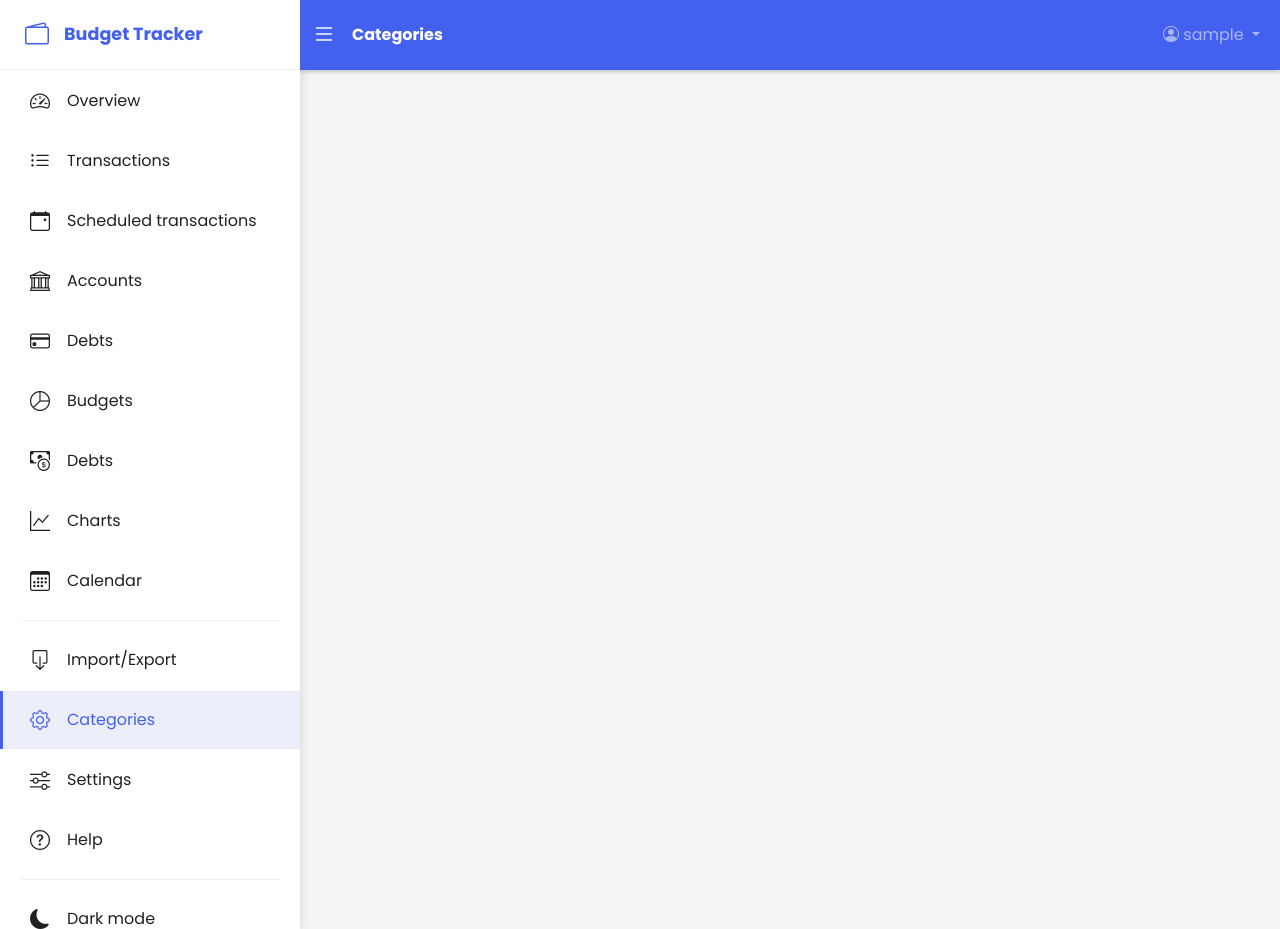
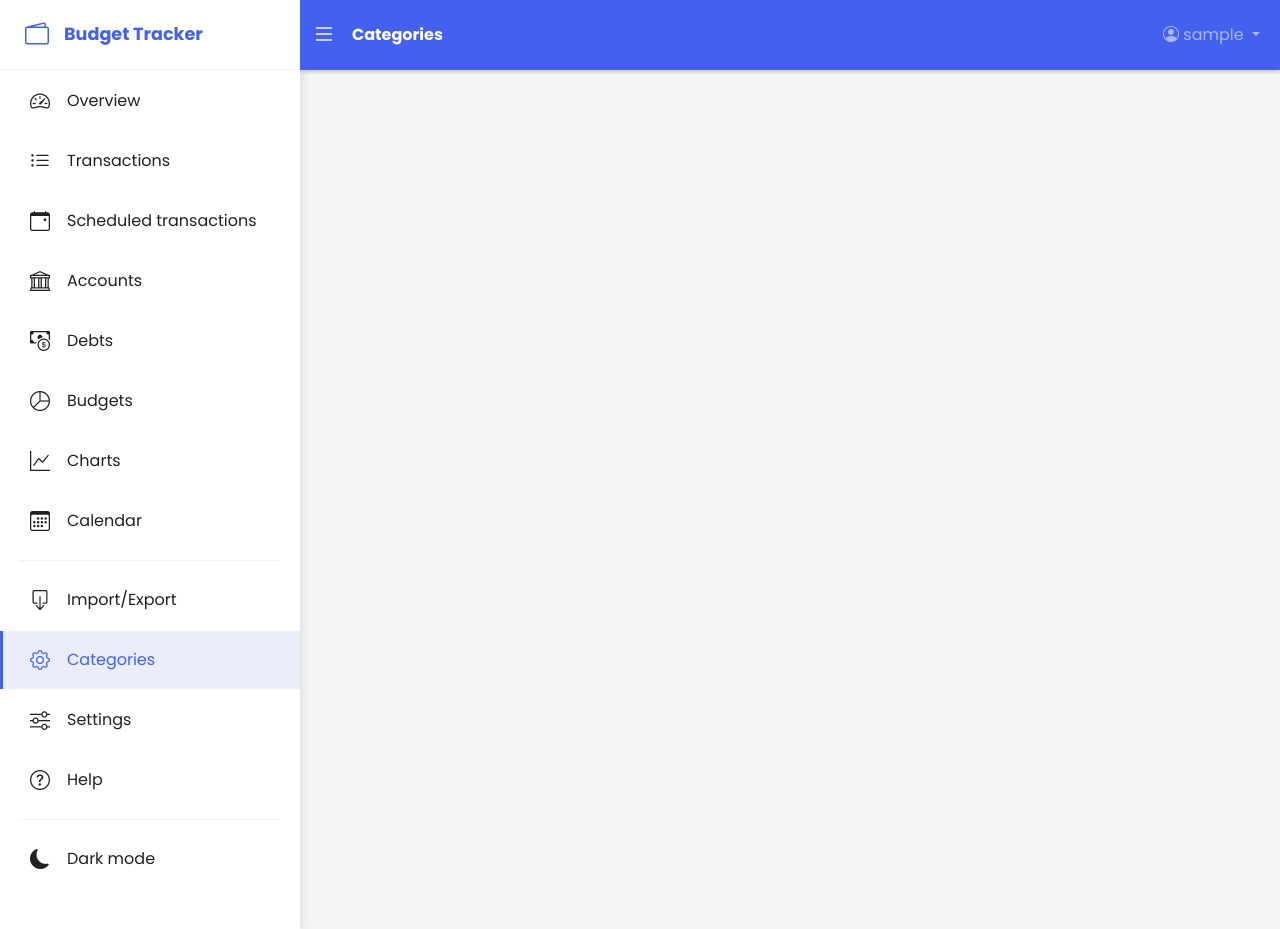
Before and after one commit to sageofnotrade/cs126le2, a Django app: page /finances/categories/ in a window 1280 px wide. Run offline with Django 5.2, Linux system fonts and the light colour scheme; the visitor is signed in with stand-in values (Sample User, id 1); data that the repository does not hold is empty; some libraries are stand-ins or nearby versions.

Commit message:
fix wrong sidebar icon of Debt

```diff
--- a/templates/base.html
+++ b/templates/base.html
@@ -515,16 +515,12 @@
             <span class="sidebar-text">Accounts</span>
         </a>
         <a href="{% url 'debts_list' %}" class="sidebar-item {% if request.path == '/debts/' %}active{% endif %}">
-            <i class="bi bi-credit-card sidebar-icon"></i>
+            <i class="bi bi-cash-coin sidebar-icon"></i>
             <span class="sidebar-text">Debts</span>
         </a>
         <a href="{% url 'manage_budget' %}" class="sidebar-item {% if '/manage_budget/' in request.path %}active{% endif %}">
             <i class="bi bi-pie-chart sidebar-icon"></i>
             <span class="sidebar-text">Budgets</span>
-        </a>
-        <a href="#" class="sidebar-item">
-            <i class="bi bi-cash-coin sidebar-icon"></i>
-            <span class="sidebar-text">Debts</span>
         </a>
         <a href="#" class="sidebar-item">
             <i class="bi bi-graph-up sidebar-icon"></i>
```
